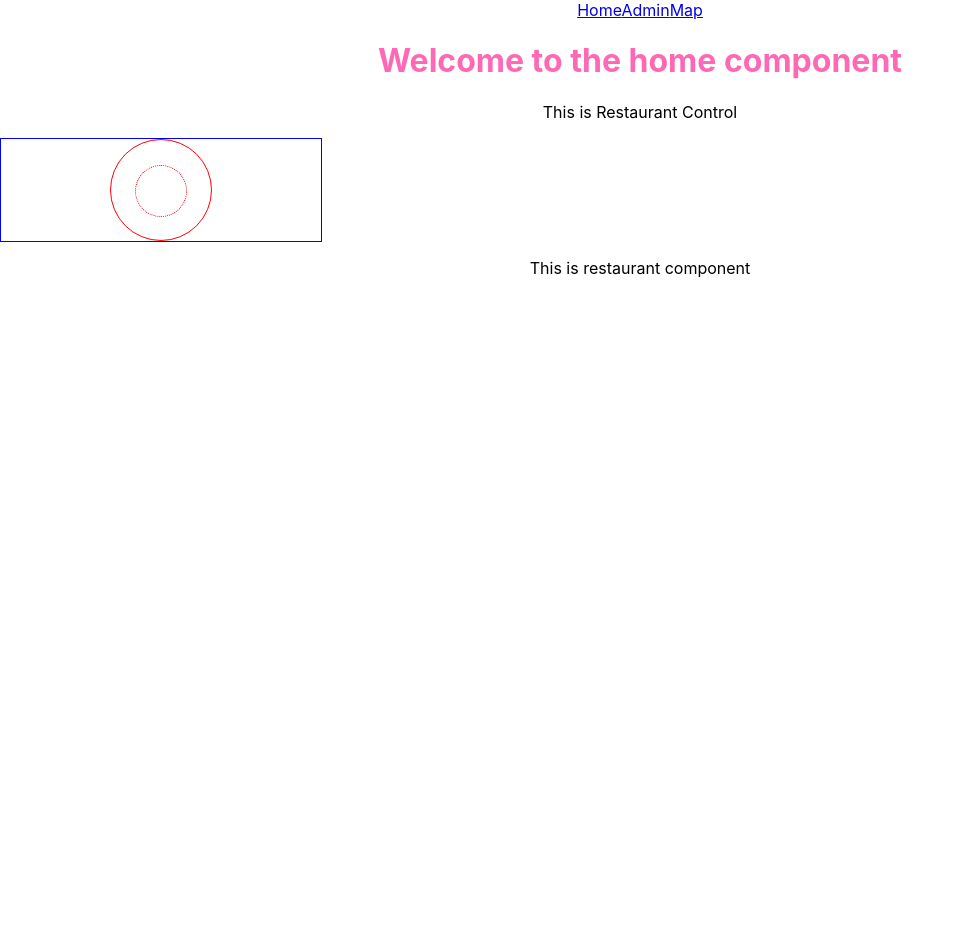
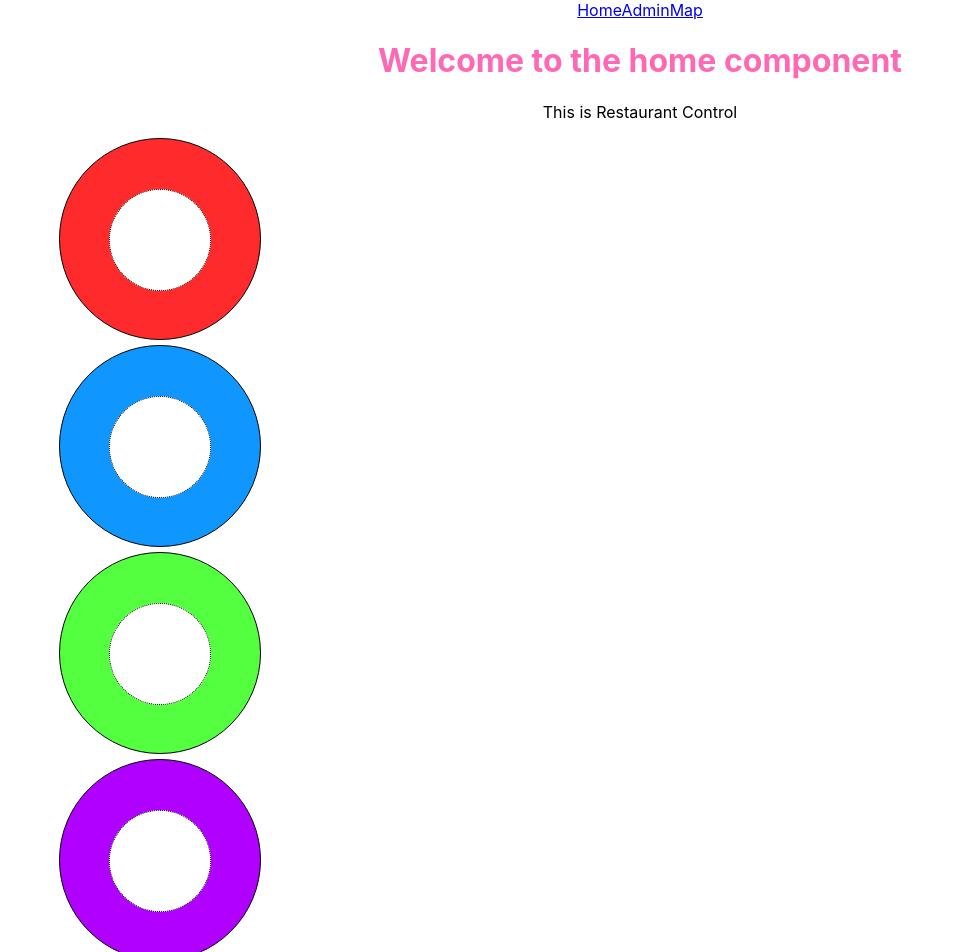
Before and after one commit to MalyPhong619/sushi-calculator, a React app: page /#/ in a window 1280 px wide. Shown: the top 952 px of the page, without its empty margins (0-964 px from the left). Before the commit the page ends 800 px from the top, so only its background shows below. Built offline with nearby package versions, Linux system fonts and the light colour scheme.

Commit message:
create multiple colored plates in ColorPlates

```diff
--- a/src/components/ColorPlates.jsx
+++ b/src/components/ColorPlates.jsx
@@ -1,36 +1,56 @@
 import React from 'react';
 
 function ColorPlates() {
+
   return(
     <div>
       <style jsx>{`
           .plate {
-            border: 1px solid blue;
+            margin-top: 5px;
             width: 25%;
             text-align: center;
           }
           .outerPlate {
             display: inline-block;
-            border: 1px solid red;
+            border: 1px solid black;
             border-radius: 50%;
-            width: 100px;
-            height: 100px;
+            width: 200px;
+            height: 200px;
           }
           .innerPlate {
             display: inline-block;
             vertical-align: center;
-            border: 1px dotted red;
+            border: 1px dotted black;
             border-radius: 50%;
             width: 50%;
             height: 50%;
             margin-top: 25%;
+            background-color: white;
           }
-
           `}
         </style>
-
-        <div className='plate'>
-          <div className='outerPlate'>
+        <div className='plate redPlate'>
+          <div style={{backgroundColor: '#FF2A2B'}} className='outerPlate'>
+            <p className='innerPlate'></p>
+          </div>
+        </div>
+        <div className='plate bluePlate'>
+          <div style={{backgroundColor: '#0F97FF'}} className='outerPlate'>
+            <p className='innerPlate'></p>
+          </div>
+        </div>
+        <div className='plate greenPlate'>
+          <div style={{backgroundColor: '#54FF40'}} className='outerPlate'>
+            <p className='innerPlate'></p>
+          </div>
+        </div>
+        <div className='plate yellowPlate'>
+          <div style={{backgroundColor: '#B000FF'}} className='outerPlate'>
+            <p className='innerPlate'></p>
+          </div>
+        </div>
+        <div className='plate purplePlate'>
+          <div style={{backgroundColor: '#F5E922'}} className='outerPlate'>
             <p className='innerPlate'></p>
           </div>
         </div>
```
